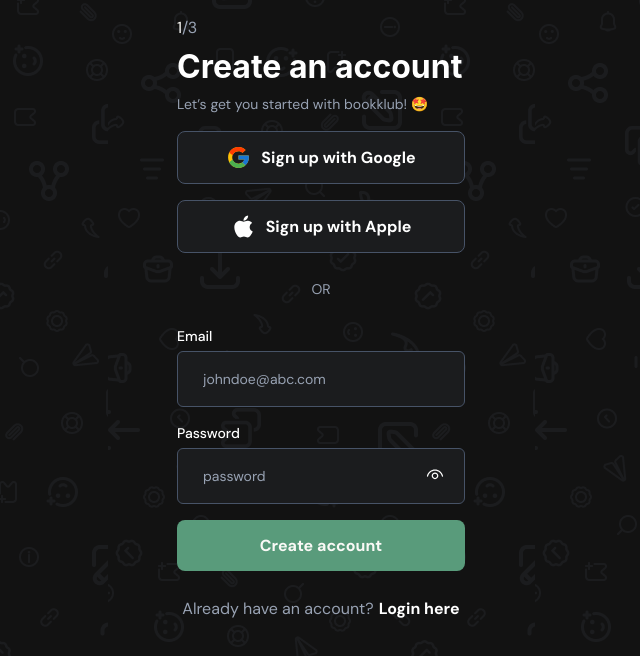
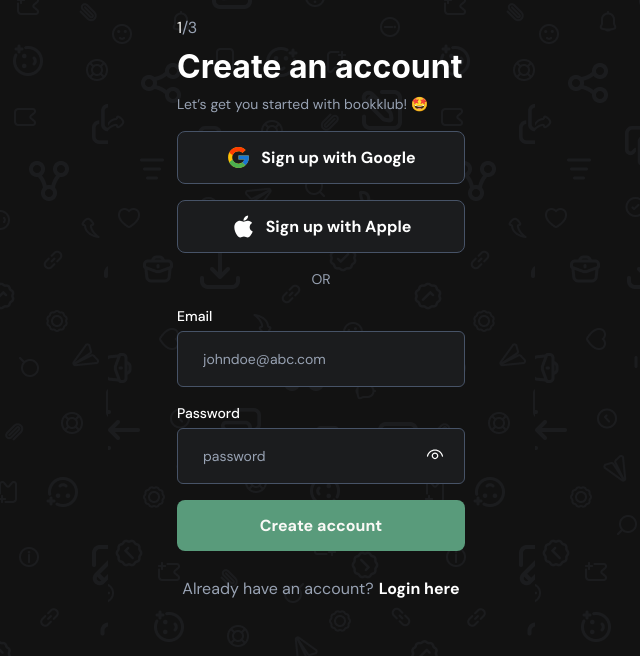
Before and after one commit to Parallax18/bookklub-frontend, a Next.js app: page /register in a window 1280 px wide. Shown: the top 656 px of the page, without its empty margins (319-959 px from the left). Built offline with nearby package versions, Linux system fonts and the light colour scheme.

Commit message:
chore: spacing

```diff
--- a/src/app/(auth)/login/page.tsx
+++ b/src/app/(auth)/login/page.tsx
@@ -134,7 +134,7 @@ const Login = () => {
                       <FaApple size={25} />
                       <Text>Continue with Apple</Text>
                     </Box>
-                    <Box textAlign="center" py="10px">
+                    <Box textAlign="center">
                       <Text
                         color={"grey.400"}
                         fontWeight={400}
--- a/src/components/Auth/CreateAccount.tsx
+++ b/src/components/Auth/CreateAccount.tsx
@@ -86,7 +86,7 @@ const CreateAccount = ({
             <FaApple size={25} />
             <Text>Sign up with Apple</Text>
           </Box>
-          <Box textAlign="center" py="10px">
+          <Box textAlign="center">
             <Text
               color={"grey.400"}
               fontWeight={400}
```
